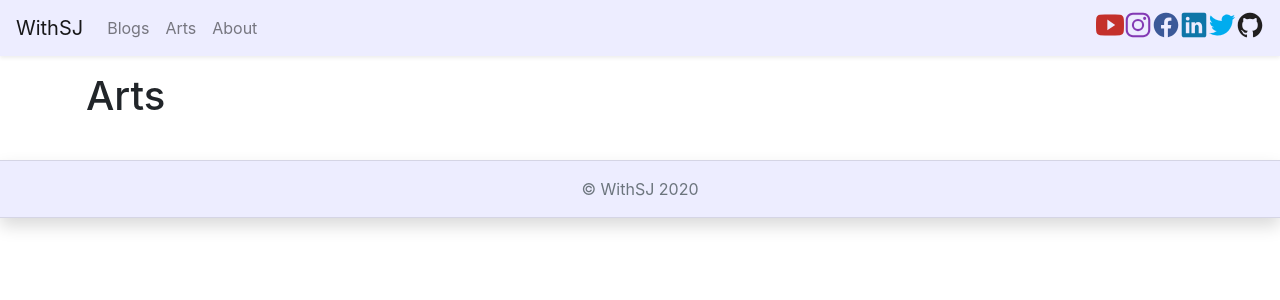
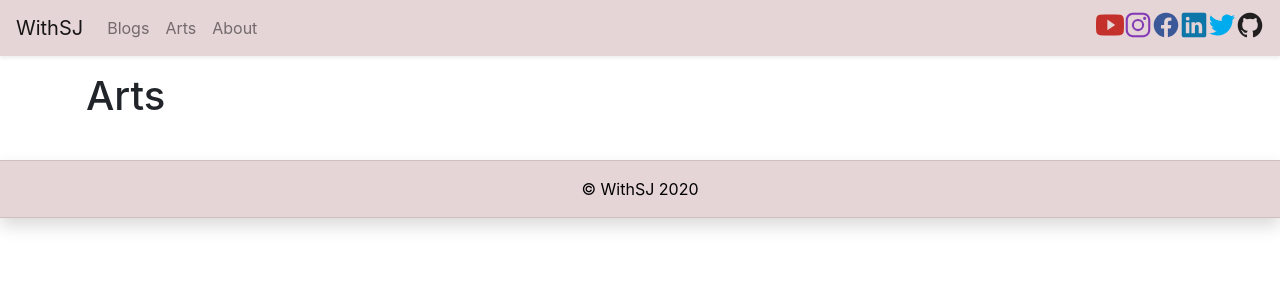
Before and after one commit to WithSJ/withsj-web, a Flask app: page /arts in a window 1280 px wide. Shown: the top 300 px of the page. Run offline with Flask 2, Linux system fonts and the light colour scheme; some libraries are stand-ins or nearby versions.

Commit message:
theme color update

```diff
--- a/templates/layout.html
+++ b/templates/layout.html
@@ -15,19 +15,19 @@
         {%endif%}
   </head>
 
-  <body>
+  <body >
       {%block navbar%}
       {%endblock navbar%}
 
-      <div class="container p-3">
+      <div class="container p-3" >
         {%block content%}
         {%endblock content%}
 
       </div>
 
-      <div class="shadow" style="text-align: center; color: #211F1F; background-color: #ededff;">
+      <div class="shadow" style="text-align: center; background-color: rgb(230, 213, 215);">
         <hr>
-        <p class="text-muted">&copy; WithSJ 2020</p>
+        <p style="color:black;">&copy; WithSJ 2020</p>
         <hr>
       </div>
 
--- a/templates/navbar.html
+++ b/templates/navbar.html
@@ -1,7 +1,7 @@
 {%extends "layout.html"%}
 
 {%block navbar%}
-<nav class="navbar navbar-expand-sm navbar-light shadow-sm" style="background-color: #ededff;">
+<nav class="navbar navbar-expand-sm navbar-light shadow-sm" style="background-color: rgb(230, 213, 215);">
   <a class="navbar-brand" href="{{url_for('home')}}">WithSJ</a>
 
   <div class="navbar-collapse">
```
